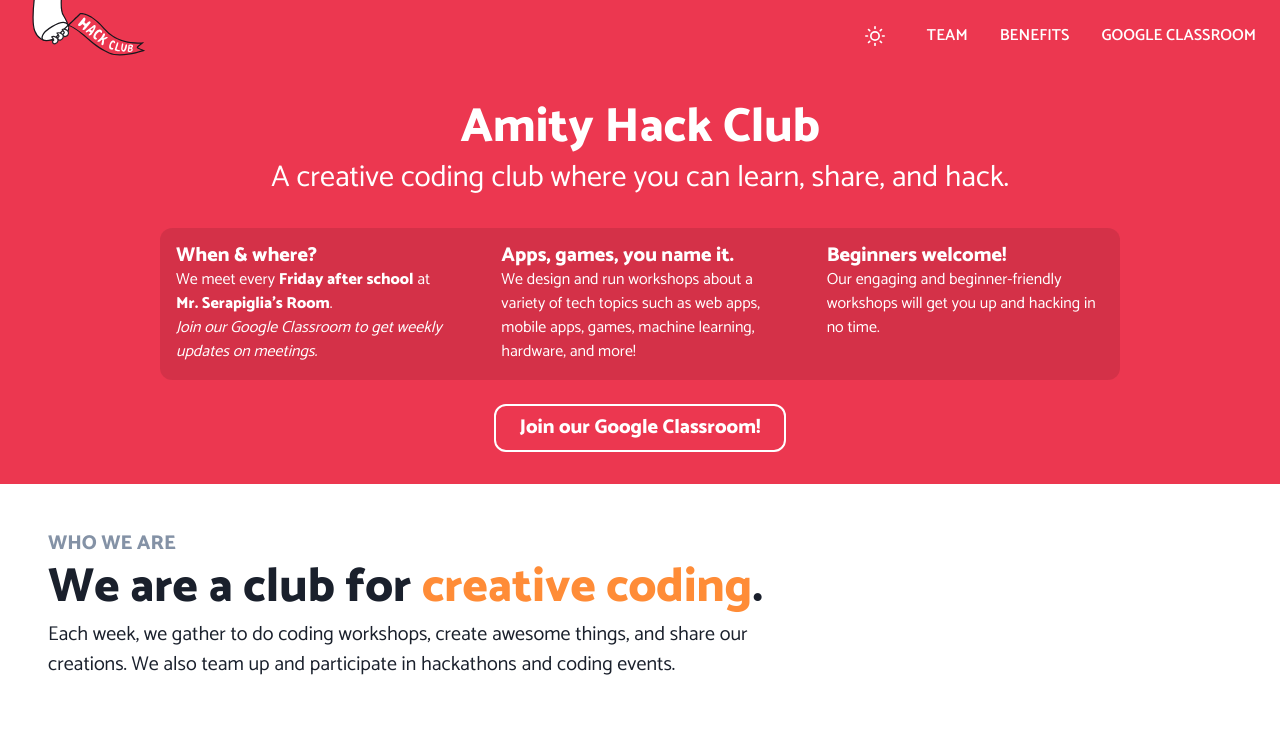
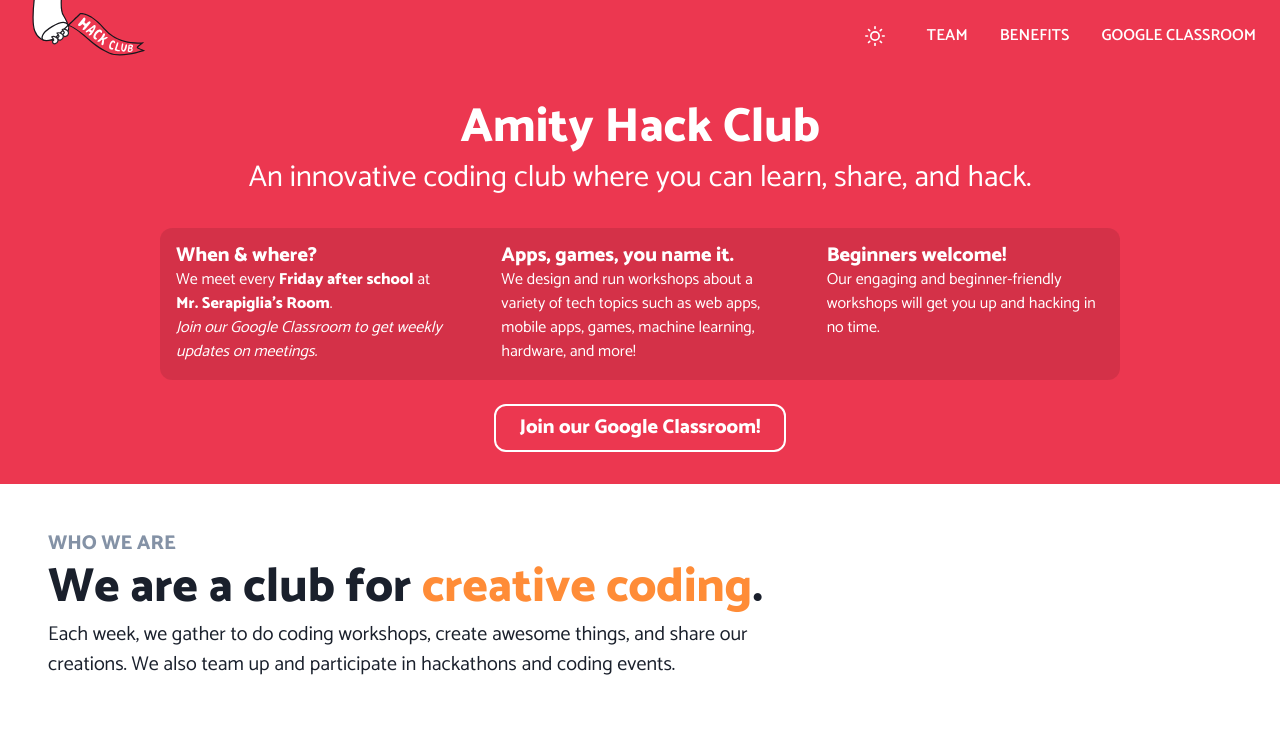
Before and after one commit to wildwastaken/hackclub, a Next.js app: page / in a window 1280 px wide. Shown: the top 750 px of the page. Built offline with nearby package versions, Linux system fonts and the light colour scheme.

Commit message:
Update index.js

```diff
--- a/pages/index.js
+++ b/pages/index.js
@@ -30,8 +30,8 @@ export default function Home() {
       <Head>
         <title>Home{config.titleSuffix}</title>
         <meta property="og:title" content={`Home${config.titleSuffix}`} key="ogtitle"/>
-        <meta name="description" content="A creative coding club at Amity High School where you can learn, share, and hack."/>
-        <meta property="og:description" content="A creative coding club at Amity High School where you can learn, share, and hack." key="ogdesc"/>
+        <meta name="description" content="An innovative coding club at Amity High School where you can learn, share, and hack."/>
+        <meta property="og:description" content="An innovative coding club at Amity High School where you can learn, share, and hack." key="ogdesc"/>
       </Head>
 
       <Box bg={"brand.red"}>
@@ -40,7 +40,7 @@ export default function Home() {
             Amity Hack Club
           </Heading>
           <Heading as="h2" size="lg" my={2} color="white" fontWeight="normal">
-            A creative coding club where you can learn, share, and hack.
+            An innovative coding club where you can learn, share, and hack.
           </Heading>
 
           <SimpleGrid p={4} mt={8}
```
